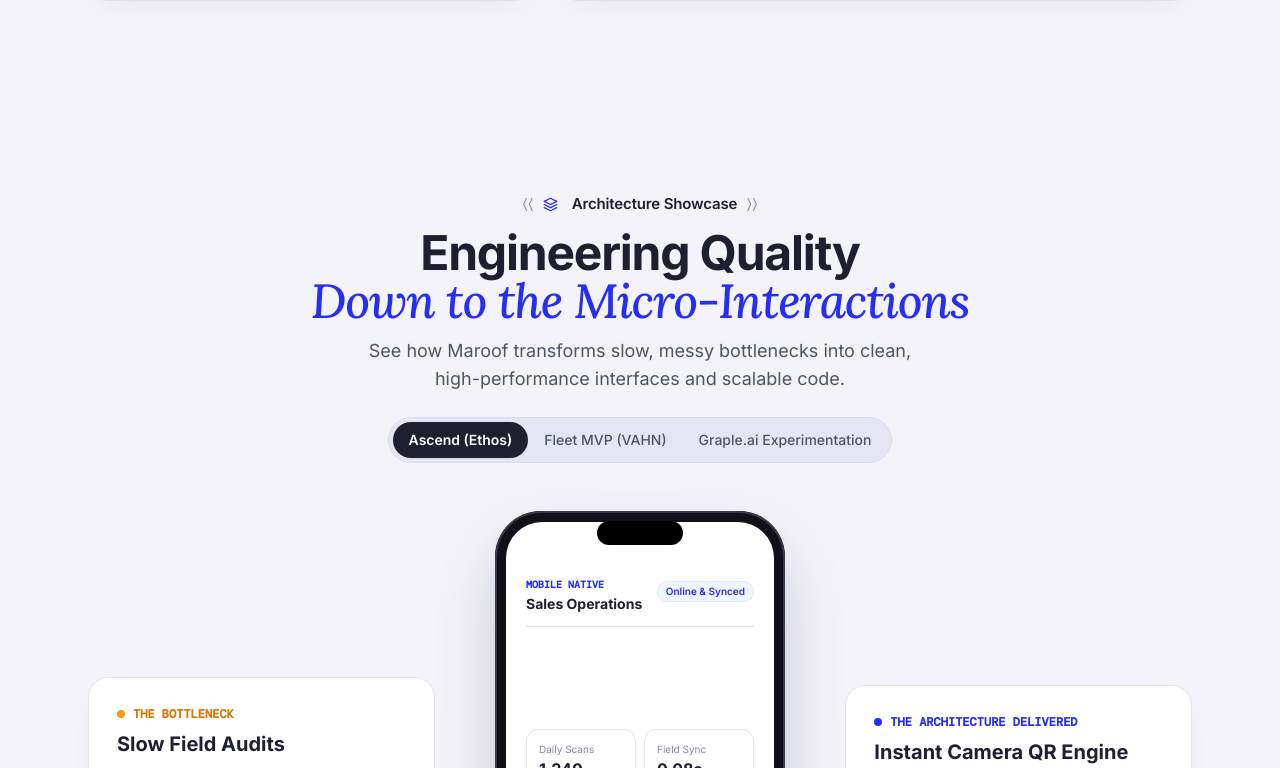
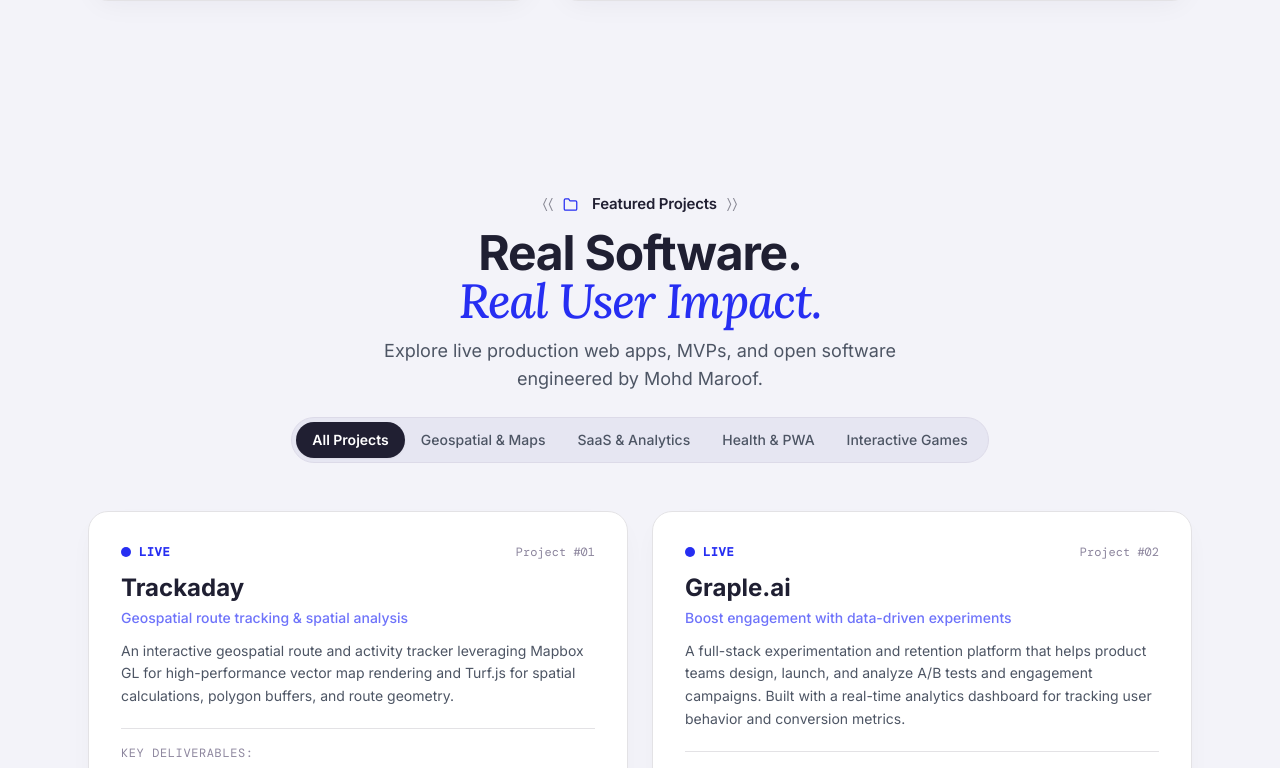
Before and after one commit to mdmaroof/portfolioNextJS, a Next.js app: page / in a window 1280 px wide. Shown: the part 4832-5600 px from the top of the page. Built offline with nearby package versions, Linux system fonts and the light colour scheme; no server answers.

Commit message:
carousel

```diff
--- a/src/pages/index.tsx
+++ b/src/pages/index.tsx
@@ -8,7 +8,6 @@
 import { CurvedCarouselSection } from "../component/curvedCarousel.section";
 import { WorkHistory } from "../component/workHistory.section";
 import { AgentSection } from "../component/agent.section";
-import { FeatureStageSection } from "../component/featureStage.section";
 import { ProjectsSection } from "../component/projects.section";
 import { Footer } from "../component/footer.section";
 import { data } from "../data";
@@ -164,19 +163,16 @@
           {/* 2. Overview Metrics */}
           <OverviewSection />
 
-          {/* 3. Curved Arc Experience Carousel with Orbiting Mobile Stage (User Image 1) */}
+          {/* 3. Curved Arc Experience Carousel with Orbiting Mobile Stage */}
           <CurvedCarouselSection />
 
           {/* 4. Detailed Roles & Contributions */}
           <WorkHistory work={data.work} />
 
-          {/* 5. Interactive "Ask Maroof" Custom AI Agent & Bento Grid (User Image 2) */}
+          {/* 5. Interactive "Ask Maroof" Custom AI Agent & Bento Grid */}
           <AgentSection />
 
-          {/* 6. Apple-Style Architecture Stage with Floating Before/After Cards (User Image 3) */}
-          <FeatureStageSection />
-
-          {/* 7. Projects Showcase with Pill Category Filter */}
+          {/* 6. Projects Showcase with Pill Category Filter (including Trackaday & Geospatial) */}
           <ProjectsSection projects={data.projects as any} />
         </main>
 
```
